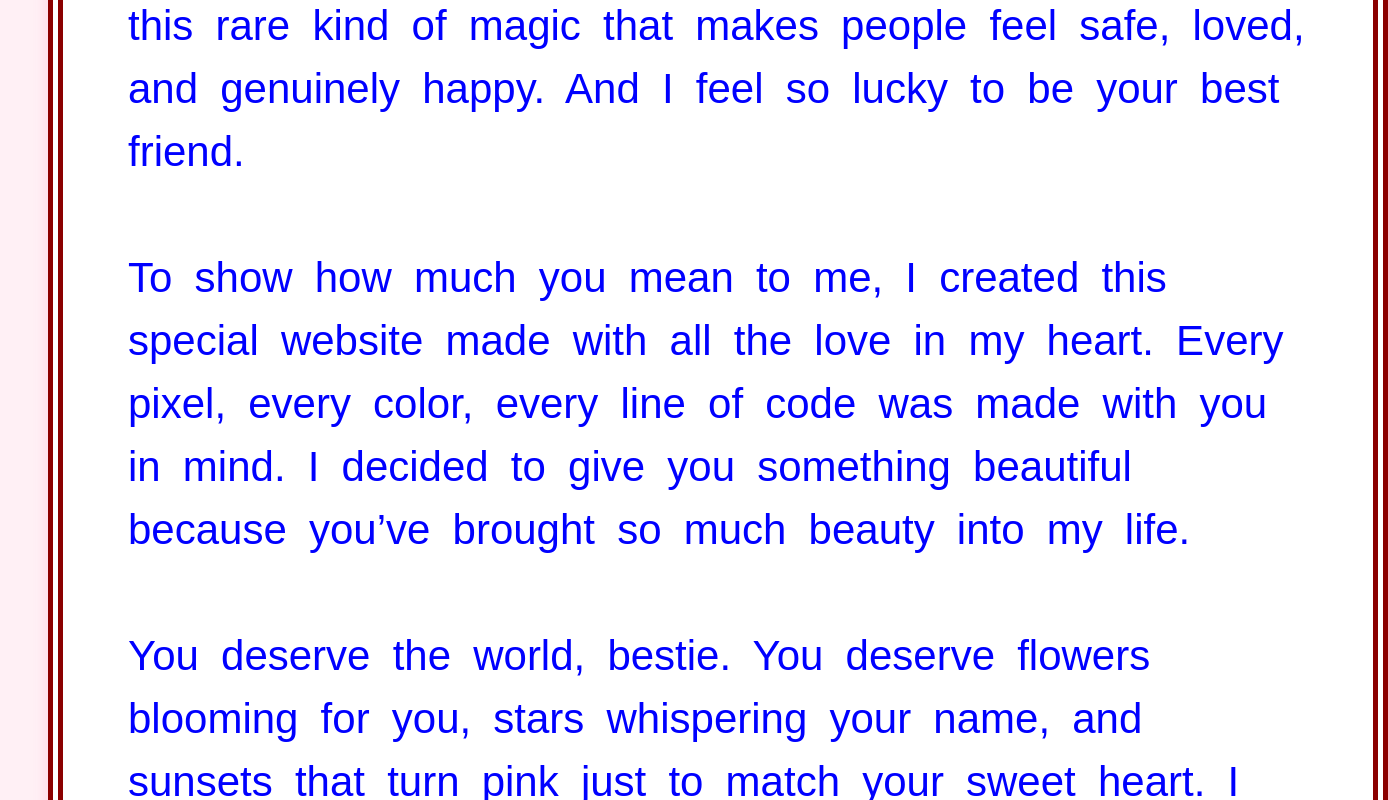
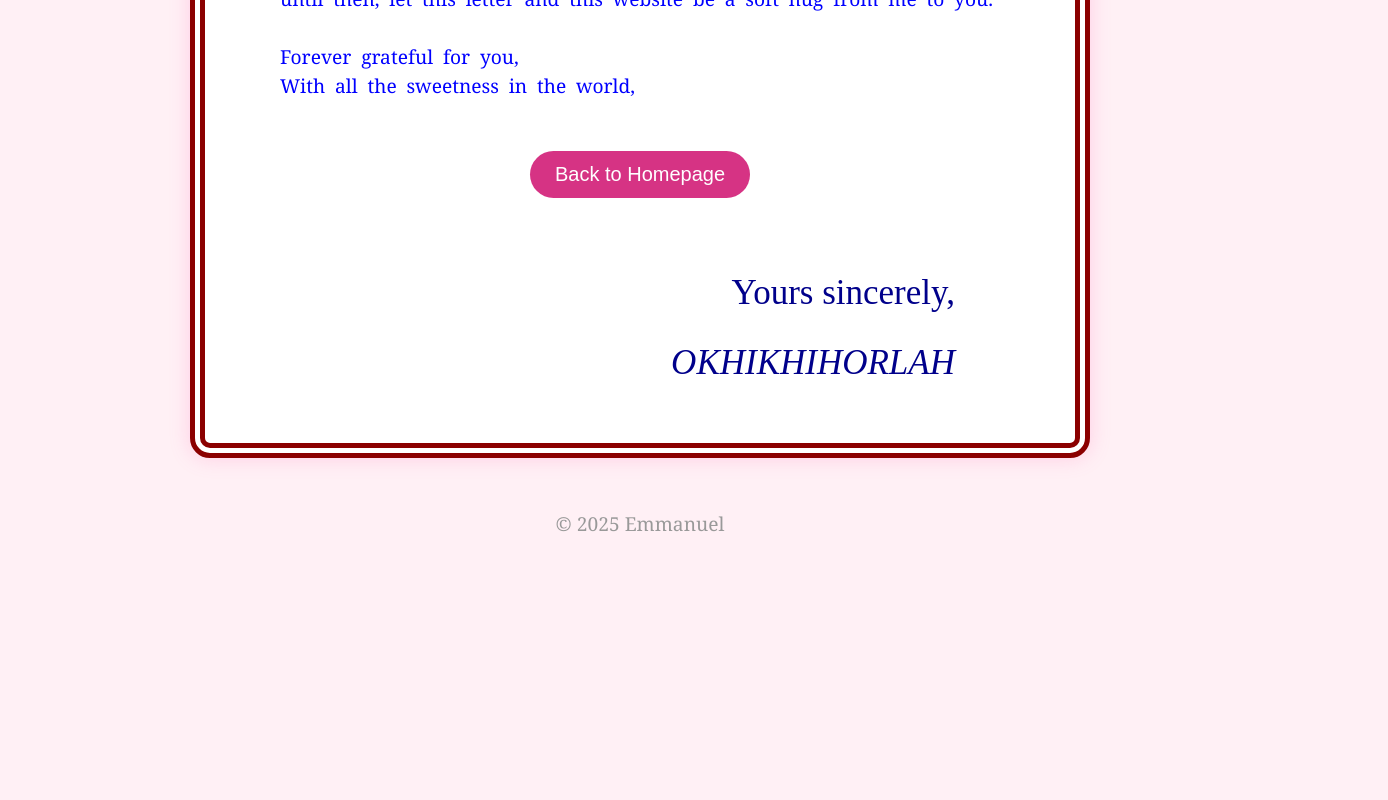
Before and after one commit to Emm-anuel1/Bestie-, a plain HTML site: page letter.html in a window 1280 px wide. Shown: the part 1200-2000 px from the top of the page, 1388 px wide, since content can reach past the window. After the commit the page ends 1789 px from the top, so only its background shows below. Drawn offline with Linux system fonts and the light colour scheme; files that its build step writes are made by us from their sources.

Commit message:
Add files via upload

```diff
--- a/letter.html
+++ b/letter.html
@@ -1,28 +1,32 @@
 <!DOCTYPE html>
 <html lang="en">
-
 <head>
   <meta charset="UTF-8" />
   <meta name="viewport" content="width=device-width, initial-scale=1.0" />
   <title>Letter to My Bestie</title>
-  <link rel="stylesheet" href="okayed.css/bro.css" />
+  <link rel="stylesheet" href="bro.css" />
   <style>
     body {
-      font-family: Arial, sans-serif;
+      font-family: 'Georgia', serif;
       background: #fff0f5;
       color: #5a004f;
       padding: 40px;
       line-height: 1.7;
+      animation: fadeIn 2s ease-in;
+    }
+
+    @keyframes fadeIn {
+      from { opacity: 0; transform: translateY(20px); }
+      to { opacity: 1; transform: translateY(0); }
     }
 
     .p-box {
-      width: 1250px;
+      max-width: 900px;
       margin: auto;
       background: #ffffff;
-      padding: 30px;
-      border-radius: 15px;
-      box-shadow: 0 0 15px rgba(255, 105, 180, 0.2);
-      height: 2750px;
+      padding: 40px;
+      border-radius: 20px;
+      box-shadow: 0 0 20px rgba(255, 105, 180, 0.25);
     }
 
     .okay address {
@@ -36,27 +40,49 @@
     }
 
     .dear h1 {
-      font-family: 'Georgia', serif;
-      font-size: 2rem;
+      font-size: 2.2rem;
       color: #d63384;
+      margin-bottom: 20px;
     }
 
-    .your {
-      margin-bottom: 40px;
+    .letter p {
+      font-size: 1.2rem;
+      margin-bottom: 30px;
+    }
+
+    .your h3 {
+      font-weight: normal;
+    }
+
+    button {
+      padding: 12px 25px;
+      border: none;
+      background-color: #d63384;
+      color: white;
+      border-radius: 25px;
+      cursor: pointer;
+      font-size: 20px;
+      margin-top: 20px;
+      transition: background-color 0.3s;
+    }
+
+    button:hover {
+      background-color: #b81e6d;
     }
 
     footer {
       text-align: center;
-      margin-top: 60px;
-      font-size: 2.5rem;
+      margin-top: 50px;
+      font-size: 1.2rem;
       color: #999;
     }
   </style>
 </head>
 
 <body>
+
   <audio autoplay loop>
-    <source src="letter.mp3" type="audio/mpeg">
+    <source src="letter.mp3" type="audio/mpeg" />
     Your browser does not support the audio element.
   </audio>
 
@@ -80,9 +106,9 @@
 
     <div class="letter">
       <p>
-        You might not realize it, but you are one of the most beautiful souls I’ve ever had the blessing to know. Even
-        though we’ve never met face to face, you've touched my heart in ways no one else ever has. Your words, your
-        spirit, your heart—they all shine so brightly, it’s impossible not to feel warmth just thinking about you.<br><br>
+        You might not realize it, but you are one of the most beautiful souls I’ve ever had the blessing to know.
+        Even though we’ve never met face to face, you've touched my heart in ways no one else ever has.
+        Your words, your spirit, your heart—they all shine so brightly, it’s impossible not to feel warmth just thinking about you.<br><br>
 
         You’re like sunshine after a storm. Sweet like honey, gentle like a lullaby, and strong like the stars that
         never stop shining—even when the world goes dark. You have this rare kind of magic that makes people feel safe,
@@ -99,7 +125,7 @@
         One day, I hope we finally meet, and I get to say all this in person—but until then, let this letter and this
         website be a soft hug from me to you.<br><br>
 
-        Forever grateful for you,<br>
+        Forever grateful for you,<br />
         With all the sweetness in the world,
       </p>
     </div>
@@ -109,16 +135,13 @@
         <cite>OKHIKHIHORLAH</cite>
       </h3>
     </div>
+
+    <div style="text-align: center;">
+      <button onclick="location.href='index.html'">Back to Homepage</button>
+    </div>
   </div>
 
-  <div style="text-align: center; margin-top: 30px;">
-    <button onclick="location.href='index.html'" style="padding: 10px 20px; border: none; background-color: #d63384; color: white; border-radius: 20px; cursor: pointer; font-size: 35px;">
-      Back to Homepage
-    </button>
-  </div>
-
-  <footer>Copyright &copy; 2025 Emmanuel</footer>
+  <footer>&copy; 2025 Emmanuel</footer>
 
 </body>
-
 </html>
```
Also changed, not shown: index.html (+3 -6 lines), surprise.html (+8 -11 lines).
